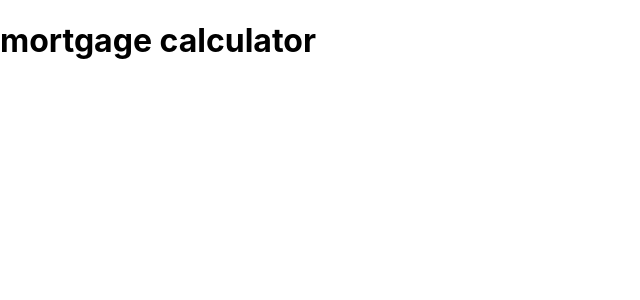
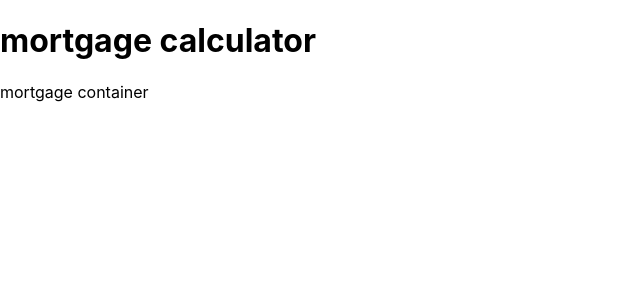
Before and after one commit to KatherineLKerr/mortgage_calculator, a React (Create React App) app: page / in a window 1280 px wide. Shown: the top 300 px of the page, without its empty margins (0-640 px from the left). Built offline with nearby package versions, Linux system fonts and the light colour scheme.

Commit message:
adds mortgage container to app.js

```diff
--- a/src/App.js
+++ b/src/App.js
@@ -1,9 +1,13 @@
 import React from 'react';
 import './App.css';
+import MortgageContainer from './containers/MortgageContainer'
 
 function App() {
   return (
-   <h1>mortgage calculator </h1>
+    <div>
+     <h1>mortgage calculator </h1>
+     <MortgageContainer/>
+    </div>
   );
 }
 
--- /dev/null
+++ b/src/containers/MortgageContainer.js
@@ -0,0 +1,25 @@
+import React, {Component} from 'react';
+
+class MortgageContainer extends Component {
+
+  constructor(props) {
+    super(props);
+    this.state = {
+      mortgage1: 0,
+      mortgage2: 0
+    }
+  }
+
+  render() {
+    return(
+      <div>
+        <p>mortgage container </p>
+      </div>
+    )
+  }
+
+
+
+}
+
+export default MortgageContainer;
```
